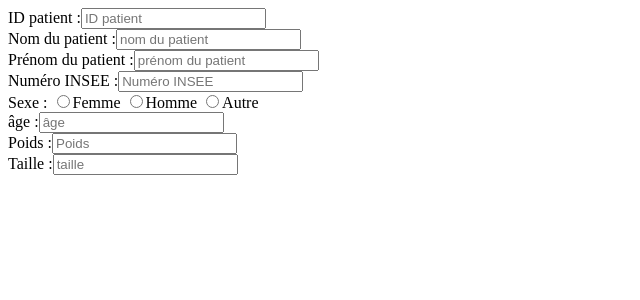
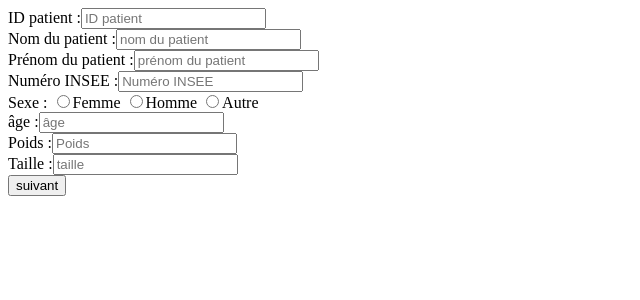
Before and after one commit to A-Louarn/DICOM, a PHP site: page / in a window 1280 px wide. Shown: the top 300 px of the page, without its empty margins (0-640 px from the left). Run offline with PHP 8.4, Linux system fonts and the light colour scheme.

Commit message:
page 1 done

```diff
--- a/index.php
+++ b/index.php
@@ -3,8 +3,8 @@
     <head>
     </head>
     <body>
-        <div id="reglagesPatient">
-            <form>
+        <form>
+            <div id="reglagesPatient">
                 <label for="id-patient">ID patient :</label><input type="text" id="id-patient" name="id-patient" placeholder="ID patient" /><br />
                 <label for="nom-patient">Nom du patient :</label><input type="text" id="nom-patient" name="nom-patient" placeholder="nom du patient" /><br />
                 <label for="prenom-patient">Pr&eacute;nom du patient :</label><input type="text" id="prenom-patient" name="prenom-patient" placeholder="pr&eacute;nom du patient" /><br />
@@ -15,7 +15,8 @@
                 <label for="age-patient">&acirc;ge :</label><input type="number" id="age-patient" name="age-patient" placeholder="&acirc;ge"/><br />
                 <label for="poids-patient">Poids :</label><input type="number" id="poids-patient" name="poids-patient" placeholder="Poids"/><br />
                 <label for="taille-patient">Taille :</label><input type="number" id="taille-patient" name="taille-patient" placeholder="taille"/><br />
-            </form>
-        </div>
+                <input type="button" value="suivant"/>
+            </div>
+        </form>
     </body>
 </html>
```
